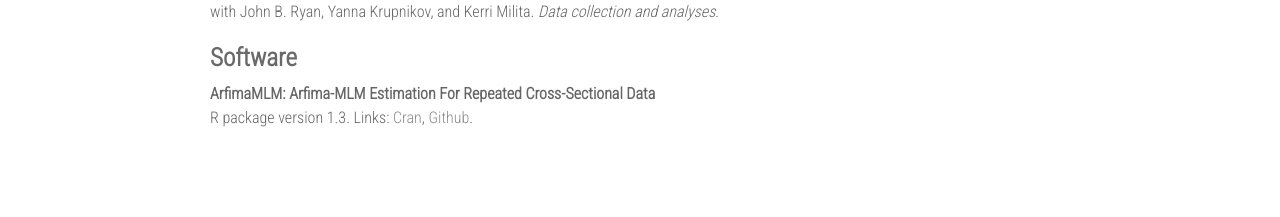
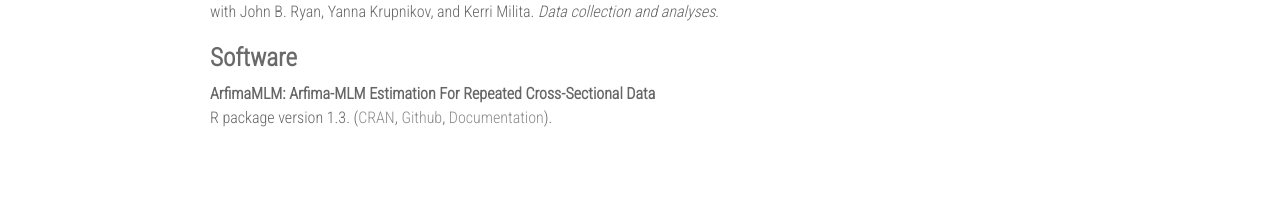
Before and after one commit to pwkraft/pwkraft-old.github.io, a Jekyll site: the page built from research.md, in a window 1280 px wide. Shown: the part 1004-1221 px from the top of the page. Built offline with Jekyll 4.4.1, drawn with Linux system fonts in a browser that asks for light colours; nearby versions of some CDN libraries.

Commit message:
add ArfimaMLM documentation

```diff
--- a/research.md
+++ b/research.md
@@ -78,4 +78,4 @@
 # Software
 
 **ArfimaMLM: Arfima-MLM Estimation For Repeated Cross-Sectional Data** \\
-R package version 1.3. Links: [Cran](https://CRAN.R-project.org/package=ArfimaMLM), [Github](http://github.com/pwkraft/ArfimaMLM).
+R package version 1.3. ([CRAN](https://CRAN.R-project.org/package=ArfimaMLM), [Github](http://github.com/pwkraft/ArfimaMLM), [Documentation](../resources/articles/ArfimaMLM-documentation.pdf)).
```
Also changed, not shown: 1 other file.
